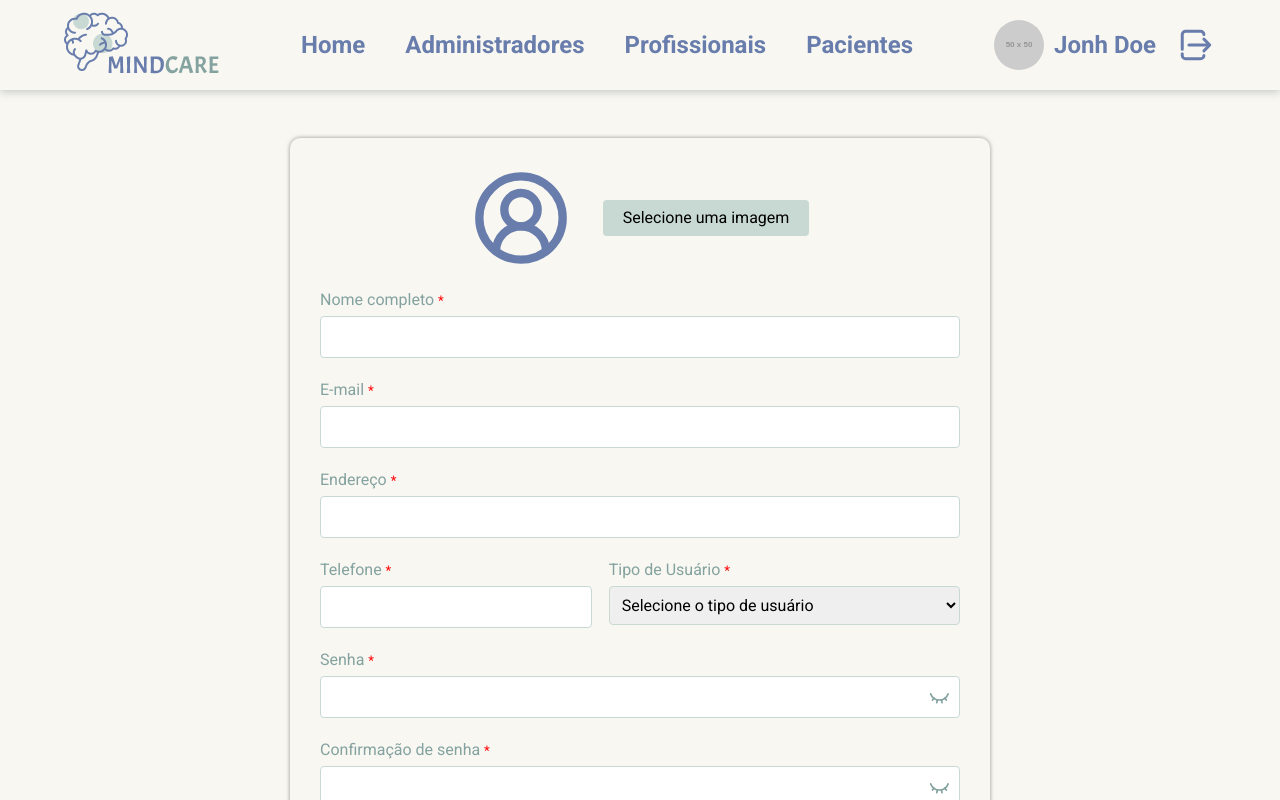
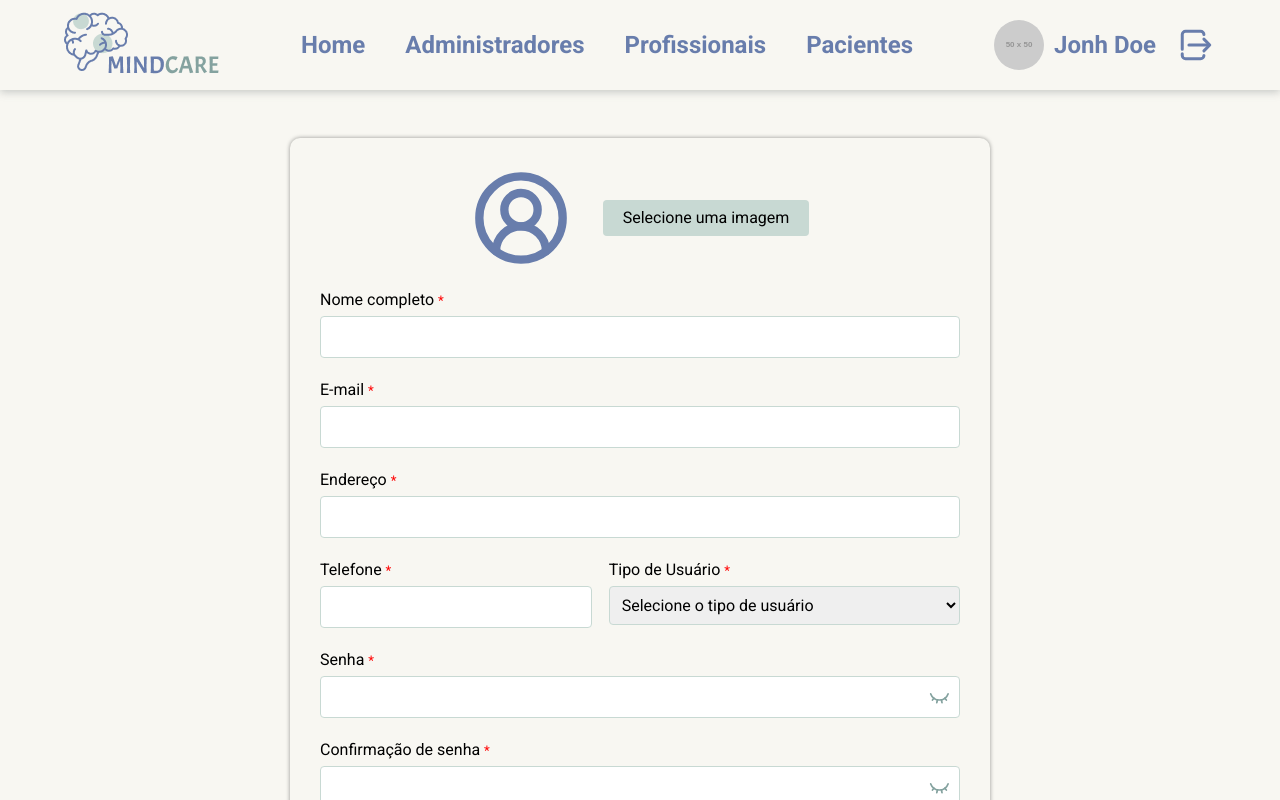
Before and after one commit to ViniMesquitaa/br.com.mindcare, a React (Vite) app: page /admins/register in a window 1280 px wide. Shown: the top 800 px of the page. Built offline with nearby package versions, Linux system fonts and the light colour scheme.

Commit message:
refactor(label): change label form color

```diff
--- a/package.json
+++ b/package.json
@@ -10,7 +10,7 @@
     "preview": "vite preview"
   },
   "dependencies": {
-    "lucide-react": "^0.471.0",
+    "lucide-react": "^0.471.1",
     "react": "^18.3.1",
     "react-dom": "^18.3.1",
     "react-router": "^7.1.1"
--- a/src/components/UserForm/styles.css
+++ b/src/components/UserForm/styles.css
@@ -90,7 +90,7 @@
 }
 
 .input-group label {
-  color: var(--color-accent);
+  color: #000;
 }
 
 .input-group label small {
```
Also changed, not shown: 1 other file (tests, documents, lock files or other folders).
